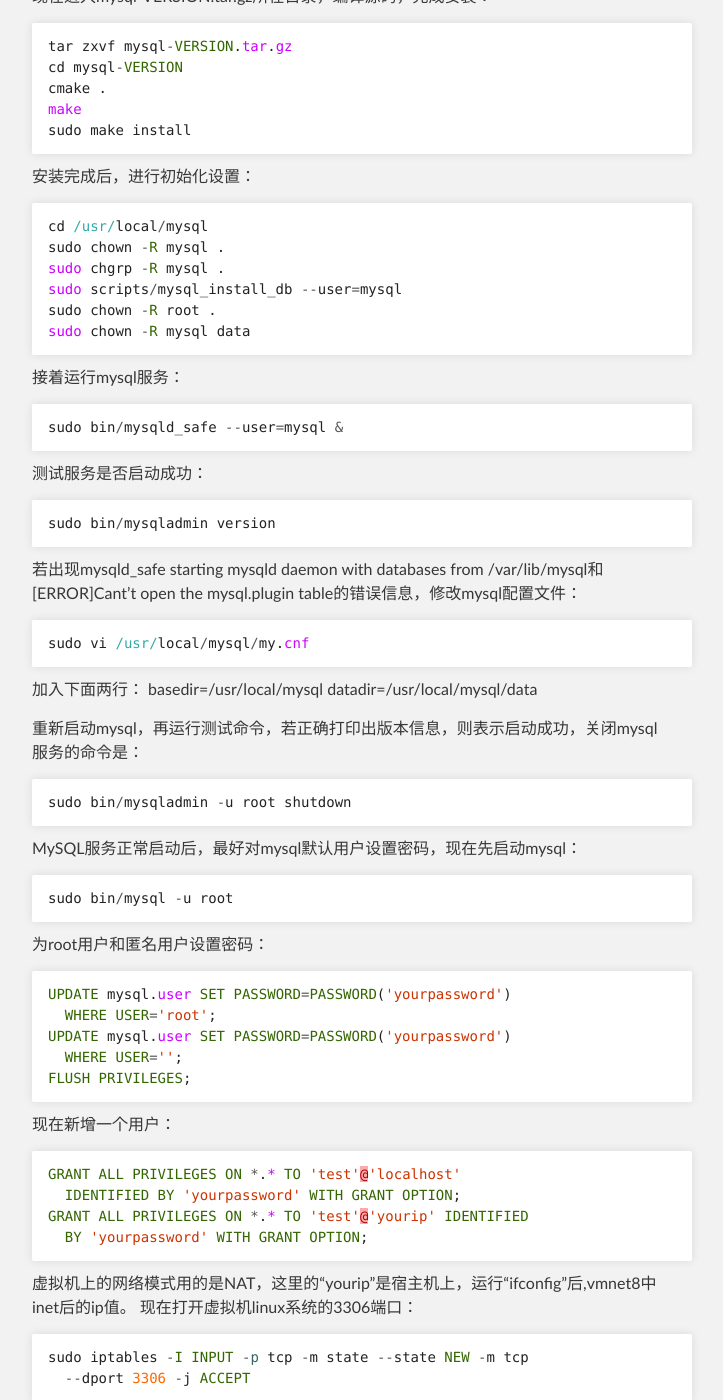
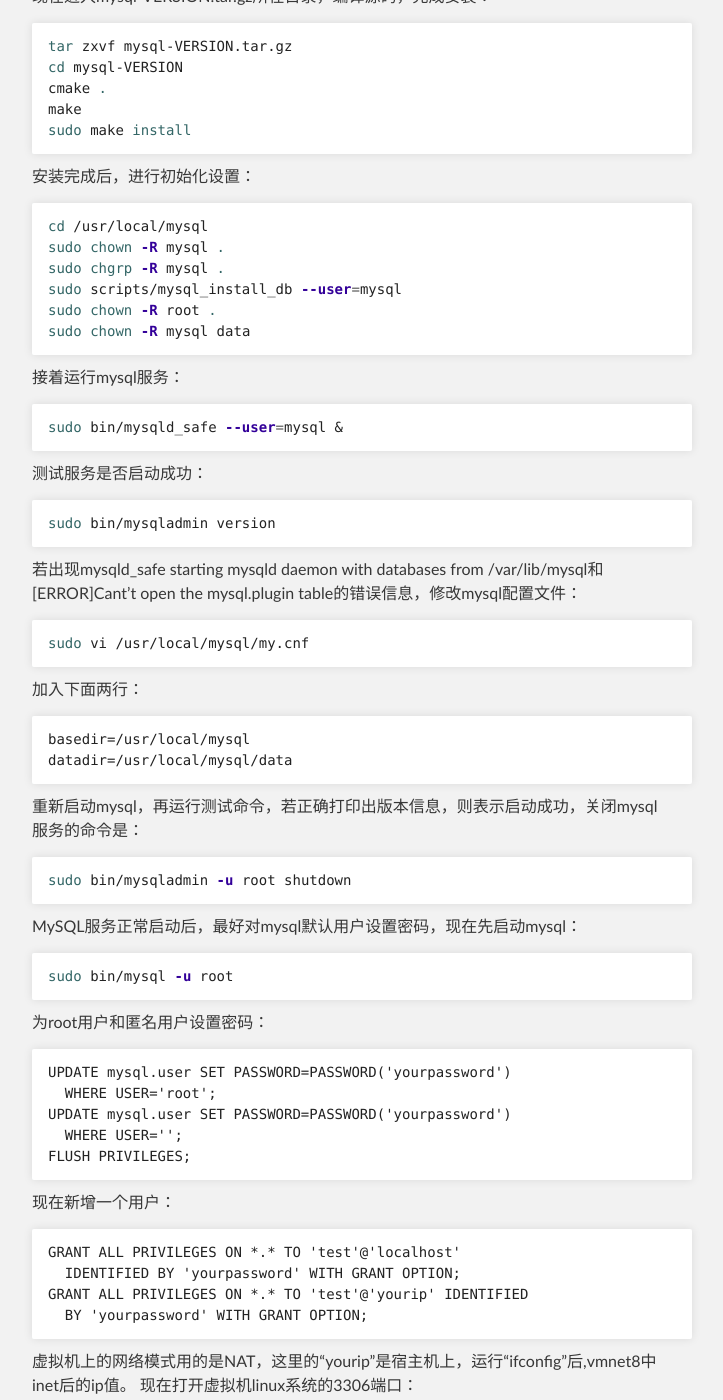
Before and after one commit to airixly/airixly.github.io, a Jekyll site: the page built from _posts/2013-09-21-CentOS安装MySQL5.6及远程连接.md, in a window 1280 px wide and 1400 px high, scrolled down 776 px. Shown: the whole window, without its empty margins (288-1011 px from the left). Built offline with Jekyll 4.4.1, drawn with Linux system fonts in a browser that asks for light colours; Markdown is read by kramdown in place of the engine named in the settings; comment, search, counter and statistics services are not loaded; some of the changed text lies outside the part shown.

Commit message:
modify highlight language

```diff
--- a/_posts/2013-09-21-CentOS安装MySQL5.6及远程连接.md
+++ b/_posts/2013-09-21-CentOS安装MySQL5.6及远程连接.md
@@ -9,27 +9,27 @@
 
   安装gcc和缺少的依赖包：
 
-{% highlight ruby %}
+{% highlight bash %}
 sudo yum install gcc-c++
 sudo yum isntall ncurses-devel
 {% endhighlight %}
 
 然后安装CMAKE：
 
-{% highlight ruby %}
+{% highlight bash %}
 sudo yum install cmake cmake-gui
 {% endhighlight %}
 
 准备工作完成后，在shell中向系统新增用户组和用户“mysql”：
 
-{% highlight ruby %}
+{% highlight bash %}
 sudo groupadd mysql
 sudo useradd -r -g mysql mysql
 {% endhighlight %}
 
 现在进入mysql-VERSION.tar.gz所在目录，编译源码，完成安装：
 
-{% highlight ruby %}
+{% highlight bash %}
 tar zxvf mysql-VERSION.tar.gz
 cd mysql-VERSION
 cmake .
@@ -39,7 +39,7 @@
 
 安装完成后，进行初始化设置：
 
-{% highlight ruby %}
+{% highlight bash %}
 cd /usr/local/mysql
 sudo chown -R mysql .
 sudo chgrp -R mysql .
@@ -50,41 +50,44 @@
 
 接着运行mysql服务：
 
-{% highlight ruby %}
+{% highlight bash %}
 sudo bin/mysqld_safe --user=mysql &
 {% endhighlight %}
 
 测试服务是否启动成功：
 
-{% highlight ruby %}
+{% highlight bash %}
 sudo bin/mysqladmin version
 {% endhighlight %}
 
 若出现mysqld_safe starting mysqld daemon with databases from /var/lib/mysql和[ERROR]Cant't open the mysql.plugin table的错误信息，修改mysql配置文件：
 
-{% highlight ruby %}
+{% highlight bash %}
 sudo vi /usr/local/mysql/my.cnf
 {% endhighlight %}
 
 加入下面两行：
+
+{% highlight text only %}
 basedir=/usr/local/mysql
 datadir=/usr/local/mysql/data
+{% endhighlight %}
 
 重新启动mysql，再运行测试命令，若正确打印出版本信息，则表示启动成功，关闭mysql服务的命令是：
 
-{% highlight ruby %}
+{% highlight bash %}
 sudo bin/mysqladmin -u root shutdown
 {% endhighlight %}
 
 MySQL服务正常启动后，最好对mysql默认用户设置密码，现在先启动mysql：
 
-{% highlight ruby %}
+{% highlight bash %}
 sudo bin/mysql -u root
 {% endhighlight %}
 
 为root用户和匿名用户设置密码：
 
-{% highlight ruby %}
+{% highlight mysql %}
 UPDATE mysql.user SET PASSWORD=PASSWORD('yourpassword')
   WHERE USER='root';
 UPDATE mysql.user SET PASSWORD=PASSWORD('yourpassword')
@@ -94,7 +97,7 @@
 
 现在新增一个用户：
 
-{% highlight ruby %}
+{% highlight mysql %}
 GRANT ALL PRIVILEGES ON *.* TO 'test'@'localhost'
   IDENTIFIED BY 'yourpassword' WITH GRANT OPTION;
 GRANT ALL PRIVILEGES ON *.* TO 'test'@'yourip' IDENTIFIED
@@ -104,7 +107,7 @@
 虚拟机上的网络模式用的是NAT，这里的“yourip”是宿主机上，运行“ifconfig”后,vmnet8中inet后的ip值。
 现在打开虚拟机linux系统的3306端口：
 
-{% highlight ruby %}
+{% highlight bash %}
 sudo iptables -I INPUT -p tcp -m state --state NEW -m tcp
   --dport 3306 -j ACCEPT
 {% endhighlight %}
```
Also changed, not shown: _posts/2013-10-29-HTML5拖放的实现.md (+12 -7 lines).
